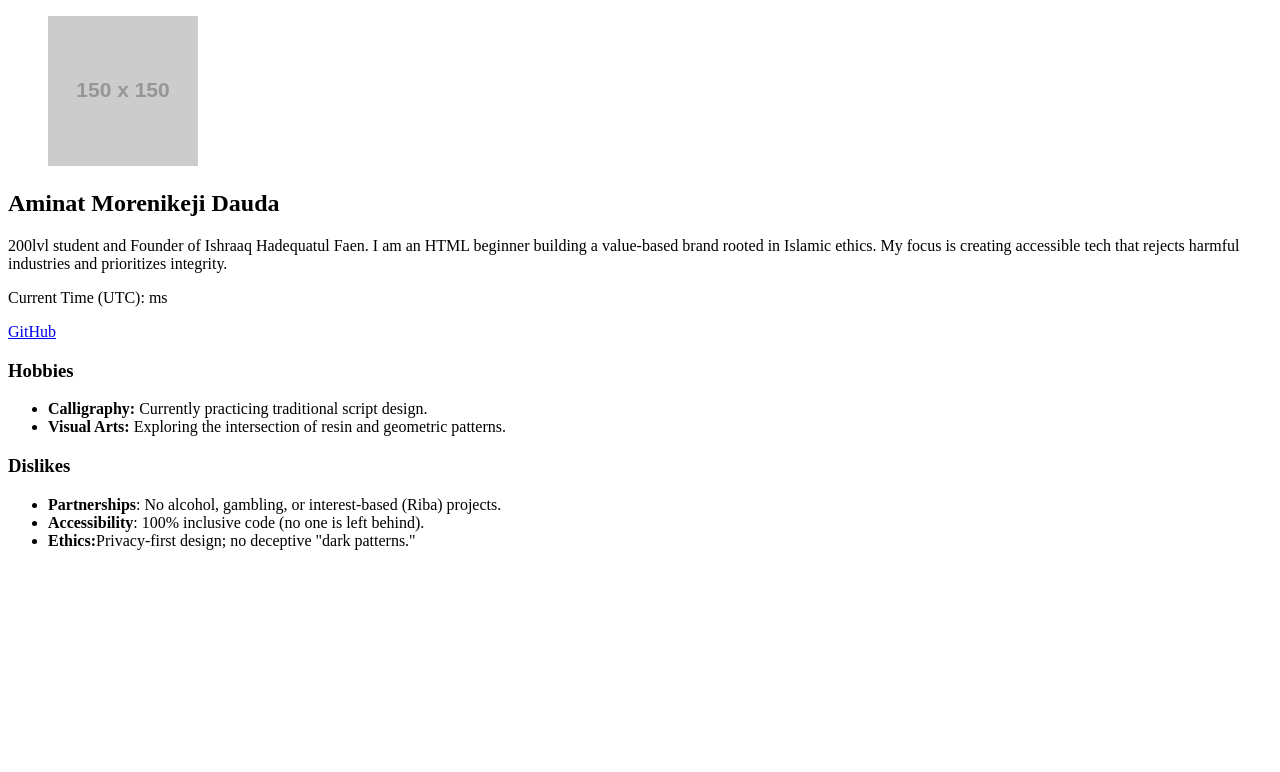
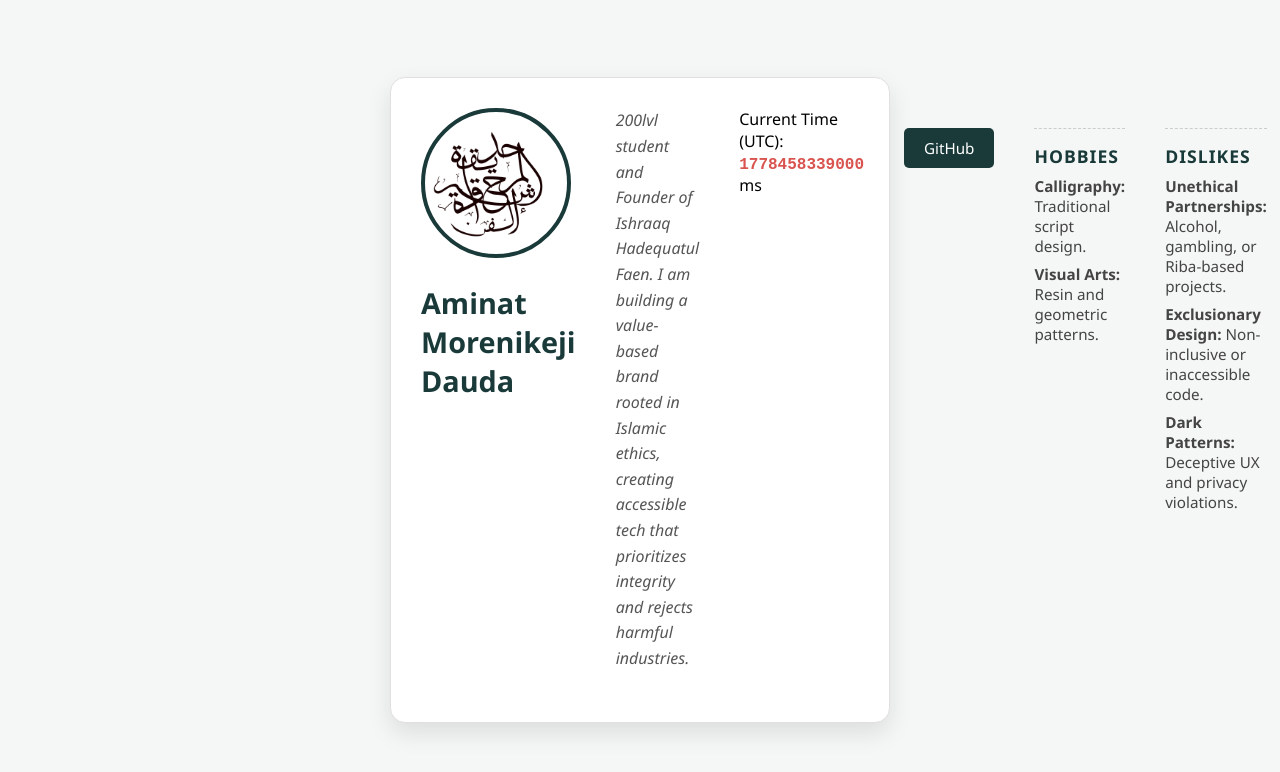
Before and after one commit to Sabr9/hng-stage-1b-task, a plain HTML site: page index.html in a window 1280 px wide. Drawn offline with Linux system fonts and the light colour scheme; placeholder pictures from the web are drawn by us.

Commit message:
done nice one

```diff
--- a/index.html
+++ b/index.html
@@ -3,47 +3,53 @@
 <head>
     <meta charset="UTF-8">
     <meta name="viewport" content="width=device-width, initial-scale=1.0">
-    <title>Profile Card | Ishraaq Hadequatul Fean</title>
+    <title>Profile Card | Ishraaq Hadequatul Faen</title>
     <link rel="stylesheet" href="style.css">
 </head>
 <body>
 
     <article data-testid="test-profile-card" class="profile-card">
-        <figure>
-            <img src="https://via.placeholder.com/150"
-                 alt="Aminat Morenikeji Dauda"
-                 data-testid="test-user-avatar">
-        </figure>
-
-        <h1 data-testid="test-user-name">Aminat Morenikeji Dauda</h1>
+        <header>
+            <figure>
+                <img src="./Brandlogo.png"
+                     alt="Logo of Ishraaq Hadequatul Faen"
+                     data-testid="test-user-avatar" width="20%">
+            </figure>
+            <h1 data-testid="test-user-name">Aminat Morenikeji Dauda</h1>
+        </header>
 
         <p data-testid="test-user-bio">
-    200lvl student and Founder of Ishraaq Hadequatul Faen. I am an HTML beginner
-    building a value-based brand rooted in Islamic ethics. My focus is creating
-    accessible tech that rejects harmful industries and prioritizes integrity.
-</p>
+            200lvl student and Founder of Ishraaq Hadequatul Faen. I am building a
+            value-based brand rooted in Islamic ethics, creating accessible tech
+            that prioritizes integrity and rejects harmful industries.
+        </p>
 
-        <!-- The time will be injected here by JavaScript -->
-        <p>Current Time (UTC): <span data-testid="test-user-time"></span> ms</p>
+        <p>Current Time (UTC): <span data-testid="test-user-time" aria-live="polite"></span> ms</p>
 
         <nav data-testid="test-user-social-links">
-            <a href="https://github.com/Sabr9" target="_blank" rel="noopener noreferrer" data-testid="test-user-social-github">GitHub</a>
-            <!-- Add your Instagram link here later -->
+            <ul>
+                <li>
+                    <a href="https://github.com/Sabr9/hng-stage-1b-task"
+                       target="_blank"
+                       rel="noopener noreferrer"
+                       data-testid="test-user-social-github">GitHub</a>
+                </li>
+                </ul>
         </nav>
 
         <section>
             <h3>Hobbies</h3>
             <ul data-testid="test-user-hobbies">
-                <li><strong>Calligraphy:</strong> Currently practicing traditional script design.</li>
-            <li><strong>Visual Arts:</strong> Exploring the intersection of resin and geometric patterns.</li>
-        </section>
+                <li><strong>Calligraphy:</strong> Traditional script design.</li>
+                <li><strong>Visual Arts:</strong> Resin and geometric patterns.</li>
+            </ul> </section>
 
         <section>
             <h3>Dislikes</h3>
             <ul data-testid="test-user-dislikes">
-                <li><b>Partnerships</b>: No alcohol, gambling, or interest-based (Riba) projects.</li>
-                <li><strong>Accessibility</strong>: 100% inclusive code (no one is left behind).</li>
-                <li><b>Ethics:</b>Privacy-first design; no deceptive "dark patterns."</li>
+                <li><strong>Unethical Partnerships:</strong> Alcohol, gambling, or Riba-based projects.</li>
+                <li><strong>Exclusionary Design:</strong> Non-inclusive or inaccessible code.</li>
+                <li><strong>Dark Patterns:</strong> Deceptive UX and privacy violations.</li>
             </ul>
         </section>
     </article>
--- a/script.js
+++ b/script.js
@@ -0,0 +1,20 @@
+/**
+ * Function to update the time in milliseconds.
+ * We use Date.now() to get the current epoch time.
+ */
+function updateCurrentTime() {
+    // Look for the specific data-testid required by the task
+    const timeElement = document.querySelector('[data-testid="test-user-time"]');
+
+    if (timeElement) {
+        // Update the text content with the current milliseconds
+        timeElement.textContent = Date.now().toString();
+    }
+}
+
+// 1. Initial call so the time appears immediately on page load
+updateCurrentTime();
+
+// 2. Update the time every 10 milliseconds to keep it "live"
+// and ensure the test runner sees a fresh value.
+setInterval(updateCurrentTime, 10);
--- a/style.css
+++ b/style.css
@@ -0,0 +1,122 @@
+/* 1. Basic Reset & Brand Colors */
+* {
+    margin: 0;
+    padding: 0;
+    box-sizing: border-box;
+}
+
+body {
+    font-family: 'Segoe UI', Tahoma, Geneva, Verdana, sans-serif;
+    background-color: #f4f7f6;
+    display: flex;
+    justify-content: center;
+    align-items: center;
+    min-height: 100vh;
+    padding: 20px;
+}
+
+/* 2. Profile Card Container */
+.profile-card {
+    background-color: #ffffff;
+    border-radius: 15px;
+    box-shadow: 0 10px 25px rgba(0, 0, 0, 0.1);
+    max-width: 500px;
+    width: 100%;
+    padding: 30px;
+    text-align: center;
+    border: 1px solid #e0e0e0;
+}
+
+/* 3. The Avatar (Profile Picture) */
+.profile-card figure {
+    margin-bottom: 20px;
+}
+
+.profile-card img {
+    width: 150px;
+    height: 150px;
+    border-radius: 50%; /* Makes the image a perfect circle */
+    object-fit: cover;
+    border: 4px solid #1a3a3a; /* Dark Teal - Ethical/Trust color */
+    padding: 5px;
+}
+
+/* 4. Typography */
+h1 {
+    color: #1a3a3a;
+    font-size: 1.8rem;
+    margin-bottom: 10px;
+}
+
+[data-testid="test-user-bio"] {
+    color: #555;
+    line-height: 1.6;
+    margin-bottom: 20px;
+    font-style: italic;
+}
+
+[data-testid="test-user-time"] {
+    font-family: 'Courier New', Courier, monospace;
+    font-weight: bold;
+    color: #d9534f; /* Soft red for the dynamic clock */
+}
+
+/* 5. Lists (Hobbies & Dislikes) */
+section {
+    text-align: left;
+    margin-top: 20px;
+    padding-top: 15px;
+    border-top: 1px dashed #ccc;
+}
+
+h3 {
+    font-size: 1.1rem;
+    color: #1a3a3a;
+    margin-bottom: 8px;
+    text-transform: uppercase;
+    letter-spacing: 1px;
+}
+
+ul {
+    list-style: none;
+}
+
+ul li {
+    margin-bottom: 8px;
+    font-size: 0.95rem;
+    color: #444;
+}
+
+/* 6. Social Links (Buttons) */
+nav {
+    margin: 20px 0;
+}
+
+nav a {
+    display: inline-block;
+    background-color: #1a3a3a;
+    color: white;
+    padding: 10px 20px;
+    text-decoration: none;
+    border-radius: 5px;
+    transition: background 0.3s ease;
+}
+
+nav a:hover {
+    background-color: #2c5e5e;
+}
+
+/* 7. Focus States for Accessibility */
+a:focus {
+    outline: 3px solid #ffcc00;
+    outline-offset: 2px;
+}
+@media (min-width: 768px) {
+    .profile-card {
+        display: flex;
+        flex-direction: row; /* Avatar left, text right */
+        text-align: left;    /* Align text to left on desktop */
+        align-items: flex-start;
+        gap: 40px;
+    }
+}
```
Also changed, not shown: Brandlogo.png (added), 1 other file.
